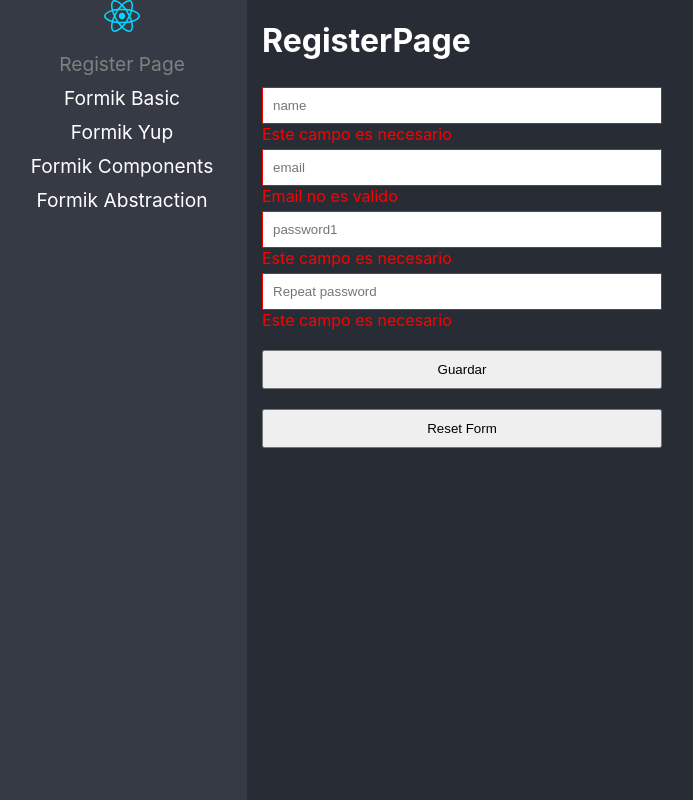
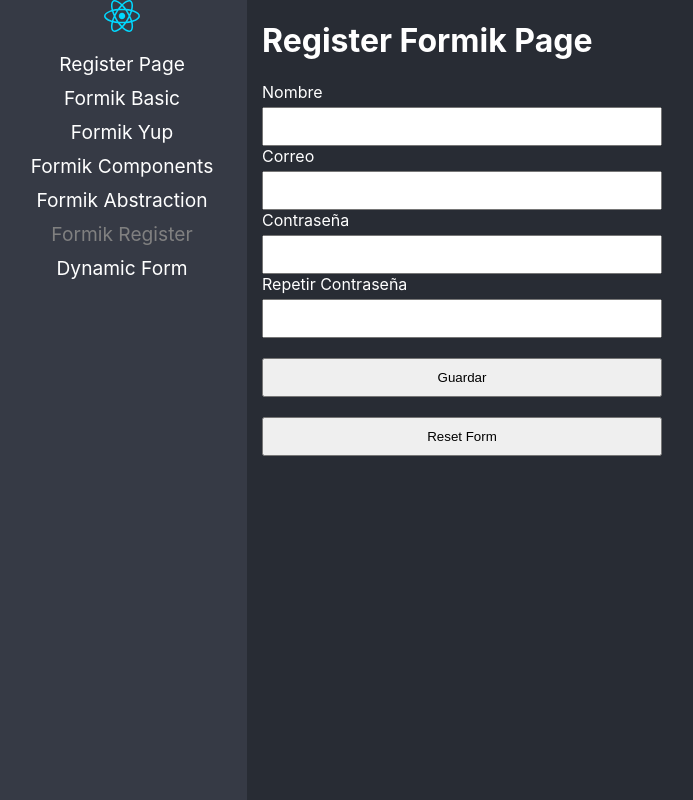
Before and after one commit to joelc24/react-lazy, a React (Vite) app: page /register-formik in a window 1280 px wide. Before the commit this address led to /register. Shown: the whole page, without its empty margins (3-696 px from the left). Built offline with nearby package versions, Linux system fonts and the light colour scheme.

Commit message:
formulario dinamicos

```diff
--- /dev/null
+++ b/src/03-forms/data/custom-form.json
@@ -0,0 +1,70 @@
+[
+    {
+        "type": "input",
+        "name": "firstName",
+        "placeholder": "Joel",
+        "label": "First Name",
+        "value": "",
+        "validations": [
+            {
+                "type": "required"
+            },
+            {
+                "type": "minLength",
+                "value": 5
+            }
+        ]
+    },
+    {
+        "type": "input",
+        "name": "lastName",
+        "placeholder": "Camargo",
+        "label": "Last Name",
+        "value": "",
+        "validations": [
+            {
+                "type": "required"
+            }
+        ]
+    },
+    {
+        "type": "input",
+        "name": "email",
+        "placeholder": "correo@correo.com",
+        "label": "Email",
+        "value": "",
+        "validations": [
+            {
+                "type": "required"
+            },
+            {
+                "type": "email"
+            }
+        ]
+    },
+    {
+        "type": "select",
+        "name": "favoriteGame",
+        "label": "Favorite Game",
+        "value": "",
+        "options": [
+            {
+                "id": 1,
+                "label": "Super Smash"
+            },
+            {
+                "id": 2,
+                "label": "Metal Gear"
+            },
+            {
+                "id": 3,
+                "label": "Resident Evil"
+            }
+        ],
+        "validations": [
+            {
+                "type": "required"
+            }
+        ]
+    }
+]
--- /dev/null
+++ b/src/03-forms/pages/DynamicForm.tsx
@@ -0,0 +1,93 @@
+import { Formik, Form } from "formik";
+import { MySelect, MyTexInput } from "../components";
+import formJSON from '../data/custom-form.json'
+import "../styles/styles.css";
+import * as Yup from 'yup';
+
+const initialValues: {[key:string]: any} = {}
+const requiredFileds: {[key:string]: any} = {}
+
+for (const input of formJSON) {
+    initialValues[input.name] = input.value
+
+    if (!input.validations) {
+        continue
+    }
+
+    let schema = Yup.string()
+
+    for (const rule of input.validations) {
+        if (rule.type === 'required') {
+            schema = schema.required('Requerido')
+        }
+
+        if (rule.type === 'minLength') {
+            schema = schema.min((rule as any).value || 2, `Este campo debe contener minimo ${(rule as any).value || 2}`)
+        }
+
+        if (rule.type === 'email') {
+            schema = schema.email('El formato de email es incorrecto')
+        }
+    }
+
+
+    requiredFileds[input.name] = schema
+
+}
+
+const validationSchema = Yup.object({...requiredFileds})
+
+const DynamicForm = () => {
+  return (
+    <div>
+        <h1>Dynamic Form</h1>
+        <Formik
+            initialValues={initialValues}
+            onSubmit={(values)=> console.log(values)}
+            validationSchema={validationSchema}
+        >
+            {
+                ()=>(
+                    <Form>
+                        { formJSON.map(({ type, name, placeholder, label, options }) => {
+
+                            if (type === 'input' || type === 'password' || type === 'email') {
+
+                                return <MyTexInput
+                                            key={name}
+                                            name={name}
+                                            label={label}
+                                            type={type as any}
+                                            placeholder={placeholder}
+                                        />
+                            }else if (type === 'select') {
+                                return (
+                                    <MySelect
+                                        key={name}
+                                        label={label}
+                                        name={name}
+                                    >
+                                        <option value="">Select an option</option>
+                                        {
+                                            options?.map(({id, label})=> (
+                                                <option key={id} value={id}>{label}</option>
+                                            ))
+                                        }
+                                    </MySelect>
+                                )
+                            }
+
+                            throw new Error(`El type: ${type} no es soportado`);
+
+
+                        }) }
+                        <button type="submit">Submit</button>
+                    </Form>
+                )
+            }
+        </Formik>
+    </div>
+  )
+}
+
+export default DynamicForm
--- /dev/null
+++ b/src/03-forms/pages/RegisterFormikPage.tsx
@@ -0,0 +1,59 @@
+import { Formik, Form,  } from "formik";
+import { MyTexInput } from "../components";
+import * as Yup from 'yup';
+
+import '../styles/styles.css'
+
+const RegisterFormikPage = () => {
+
+    return (
+        <div>
+            <h1>Register Formik Page</h1>
+            <Formik
+                initialValues={{
+                    name: '',
+                    email: '',
+                    password1: '',
+                    password2: ''
+                }}
+                onSubmit={(values, actions) => {
+                    console.log(values)
+                    actions.resetForm()
+                    actions.setSubmitting(false)
+                }}
+                validationSchema={Yup.object({
+                    name: Yup.string()
+                             .min(2,'El nombre debe conetener minimo dos caracteres')
+                             .max(15,'El nombre debe ser menor de 15 caracteres')
+                             .required('Requerido'),
+                    email: Yup.string()
+                              .email('El correo no tiene un formato valido')
+                              .required('Requerido'),
+                    password1: Yup.string()
+                                  .min(6,'La contraseña debe contener minimo 6 caracteres')
+                                  .required('Requerido'),
+                    password2: Yup.string()
+                                  .oneOf([Yup.ref('password1')],'Las contraseñas no coinciden')
+                                  .required('Requerido')
+                })}
+            >
+                {({ handleReset, isSubmitting }) => (
+
+                    <Form>
+                        <MyTexInput name="name" label="Nombre" />
+                        <MyTexInput name="email" label="Correo" type="email"/>
+                        <MyTexInput name="password1" label="Contraseña" type="password"/>
+                        <MyTexInput name="password2" label="Repetir Contraseña" type="password"/>
+                        <button type="submit"> { isSubmitting ? 'Guardando..' : 'Guardar'} </button>
+                        <button type="button" onClick={handleReset}> Reset Form </button>
+                    </Form>
+                )
+
+                }
+
+            </Formik>
+        </div>
+    )
+}
+
+export default RegisterFormikPage
--- a/src/routes/routes.ts
+++ b/src/routes/routes.ts
@@ -15,6 +15,8 @@ const FormikBasicPage = lazy(() => import('../03-forms/pages/FormikBasicPages'))
 const FormikYupPage = lazy(()=> import('../03-forms/pages/FormikYupPages'))
 const FormikComponntsPage = lazy(()=> import('../03-forms/pages/FormikComponents'))
 const FormikAbstractionPage = lazy(()=> import('../03-forms/pages/FormikAbstraction'))
+const FormikRegisterPage = lazy(()=> import('../03-forms/pages/RegisterFormikPage'))
+const DynamicFormPage = lazy(() => import('../03-forms/pages/DynamicForm'))
 
 export const routes : Route[] = [
     {
@@ -46,5 +48,17 @@ export const routes : Route[] = [
         path: '/formik-abstraction',
         Component: FormikAbstractionPage,
         name: 'Formik Abstraction'
+    },
+    {
+        to: '/register-formik',
+        path: '/register-formik',
+        Component: FormikRegisterPage,
+        name: 'Formik Register'
+    },
+    {
+        to: '/dynamic-form',
+        path: '/dynamic-form',
+        Component: DynamicFormPage,
+        name: 'Dynamic Form'
     }
 ]
```
